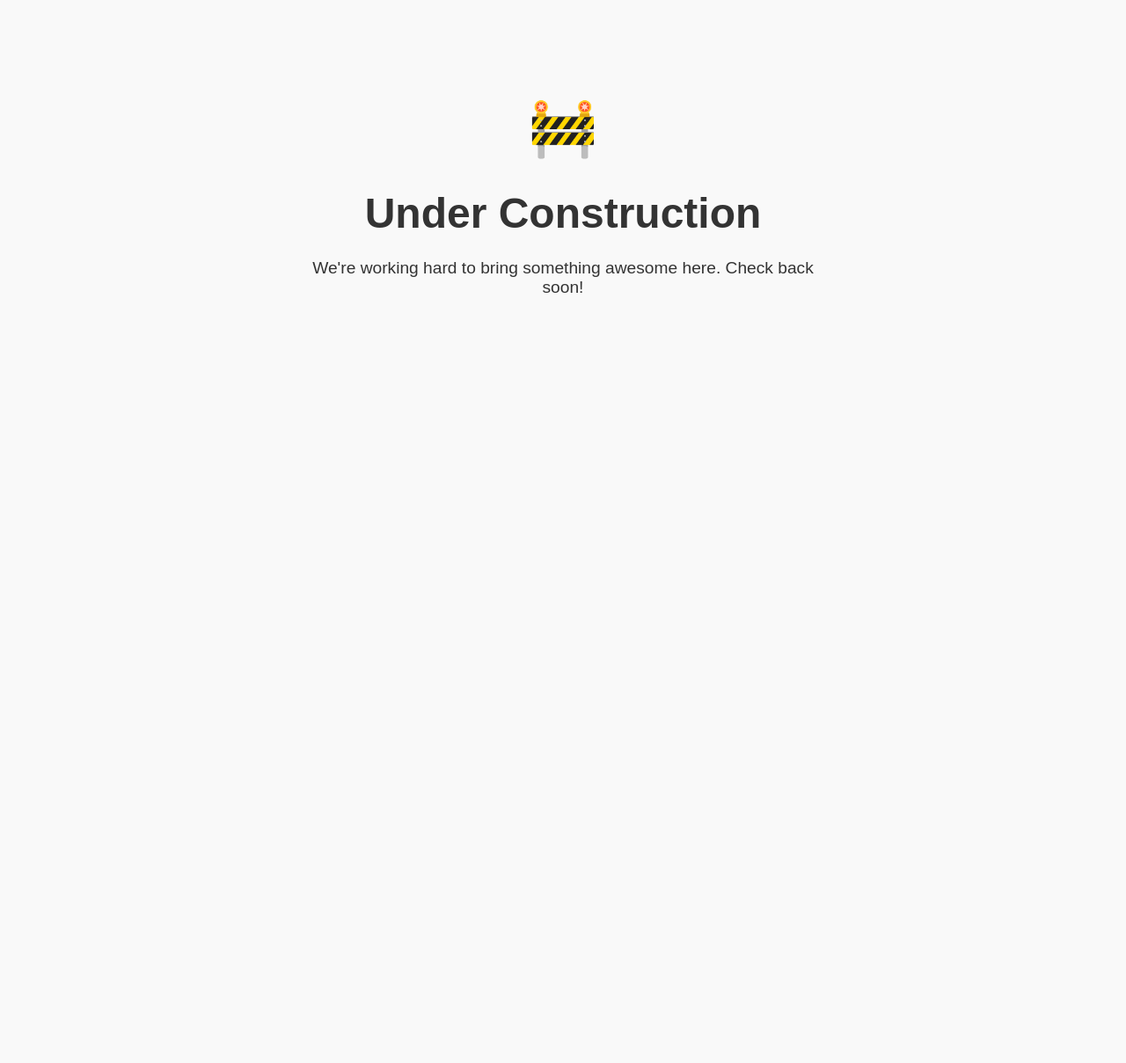
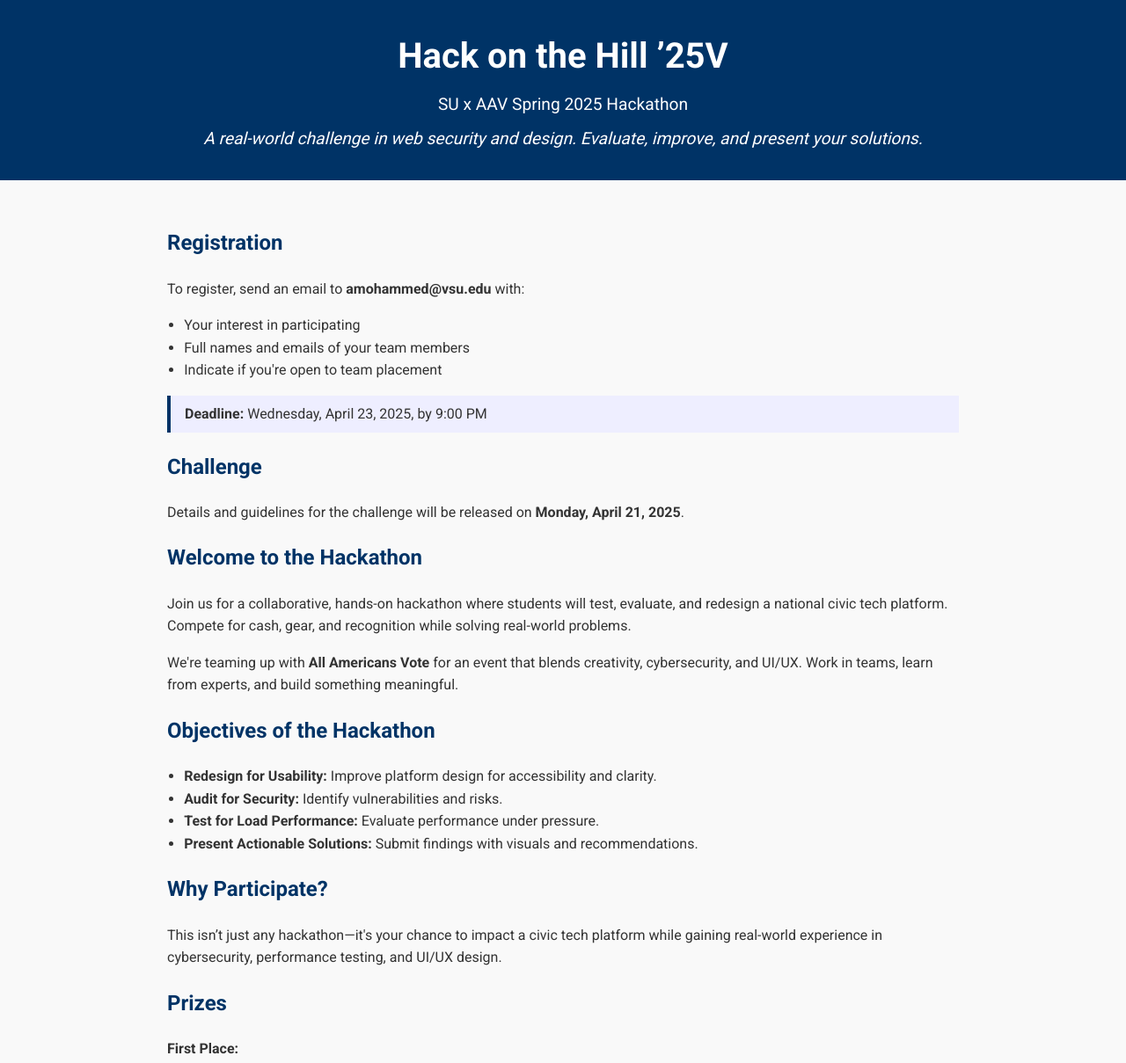
Before and after one commit to vsucyber/hackathonSpring2025, a plain HTML site: page index.html in a window 1280 px wide. Shown: the top 1209 px of the page at 88% size. Before the commit the page ends 800 px from the top, so only its background shows below. Drawn offline with Linux system fonts and the light colour scheme.

Commit message:
Update index.html

```diff
--- a/index.html
+++ b/index.html
@@ -1,39 +1,131 @@
 <!DOCTYPE html>
 <html lang="en">
 <head>
-  <meta charset="UTF-8">
-  <meta name="viewport" content="width=device-width, initial-scale=1">
-  <title>Site Under Construction</title>
+  <meta charset="UTF-8" />
+  <meta name="viewport" content="width=device-width, initial-scale=1.0" />
+  <title>Hack on the Hill '25V - VSU x AAV Spring Hackathon</title>
+  <link rel="stylesheet" href="https://fonts.googleapis.com/css2?family=Roboto:wght@400;700&display=swap">
   <style>
     body {
-      background-color: #f9f9f9;
-      font-family: Arial, sans-serif;
+      font-family: 'Roboto', sans-serif;
+      line-height: 1.6;
+      margin: 0;
+      padding: 0;
+      background: #f9f9f9;
       color: #333;
+    }
+    header {
+      background: #003366;
+      color: #fff;
+      padding: 2rem 1rem;
       text-align: center;
-      padding: 100px 20px;
     }
-    .container {
-      max-width: 600px;
+    header h1 {
+      margin: 0;
+      font-size: 2.5rem;
+    }
+    header p {
+      margin: 0.5rem 0 0;
+      font-size: 1.2rem;
+    }
+    section {
+      padding: 2rem 1rem;
+      max-width: 900px;
       margin: auto;
     }
-    h1 {
-      font-size: 3em;
-      margin-bottom: 0.5em;
+    h2 {
+      color: #003366;
     }
-    p {
-      font-size: 1.2em;
+    ul {
+      padding-left: 1.2rem;
     }
-    .emoji {
-      font-size: 4em;
-      margin-bottom: 20px;
+    .highlight {
+      background: #eef;
+      padding: 0.5rem 1rem;
+      border-left: 4px solid #003366;
+      margin: 1rem 0;
+    }
+    footer {
+      background: #003366;
+      color: #fff;
+      text-align: center;
+      padding: 1rem;
+      margin-top: 2rem;
     }
   </style>
 </head>
 <body>
-  <div class="container">
-    <div class="emoji">🚧</div>
-    <h1>Under Construction</h1>
-    <p>We're working hard to bring something awesome here. Check back soon!</p>
-  </div>
+  <header>
+    <h1>Hack on the Hill ’25V</h1>
+    <p>SU x AAV Spring 2025 Hackathon</p>
+    <p><em>A real-world challenge in web security and design. Evaluate, improve, and present your solutions.</em></p>
+  </header>
+
+  <section>
+    <h2>Registration</h2>
+    <p>To register, send an email to <strong>amohammed@vsu.edu</strong> with:</p>
+    <ul>
+      <li>Your interest in participating</li>
+      <li>Full names and emails of your team members</li>
+      <li>Indicate if you're open to team placement</li>
+    </ul>
+    <p class="highlight"><strong>Deadline:</strong> Wednesday, April 23, 2025, by 9:00 PM</p>
+
+    <h2>Challenge</h2>
+    <p>Details and guidelines for the challenge will be released on <strong>Monday, April 21, 2025</strong>.</p>
+
+    <h2>Welcome to the Hackathon</h2>
+    <p>Join us for a collaborative, hands-on hackathon where students will test, evaluate, and redesign a national civic tech platform. Compete for cash, gear, and recognition while solving real-world problems.</p>
+    <p>We're teaming up with <strong>All Americans Vote</strong> for an event that blends creativity, cybersecurity, and UI/UX. Work in teams, learn from experts, and build something meaningful.</p>
+
+    <h2>Objectives of the Hackathon</h2>
+    <ul>
+      <li><strong>Redesign for Usability:</strong> Improve platform design for accessibility and clarity.</li>
+      <li><strong>Audit for Security:</strong> Identify vulnerabilities and risks.</li>
+      <li><strong>Test for Load Performance:</strong> Evaluate performance under pressure.</li>
+      <li><strong>Present Actionable Solutions:</strong> Submit findings with visuals and recommendations.</li>
+    </ul>
+
+    <h2>Why Participate?</h2>
+    <p>This isn’t just any hackathon—it's your chance to impact a civic tech platform while gaining real-world experience in cybersecurity, performance testing, and UI/UX design.</p>
+
+    <h2>Prizes</h2>
+    <p><strong>First Place:</strong></p>
+    <ul>
+      <li>$300/each (Team of 2)</li>
+      <li>$250/each (Team of 3)</li>
+      <li>$200/each (Team of 4)</li>
+      <li>+ Gadgets: drones, mechanical keyboards, headsets, and more</li>
+    </ul>
+    <p><strong>Bonus:</strong> Present in Taiwan on May 16, 2025</p>
+    <p><strong>Second Place:</strong> $200–$125 each + Gadgets</p>
+    <p><strong>Third Place:</strong> $100–$65 each + Gadgets</p>
+
+    <h2>Judging Criteria</h2>
+    <p>Projects will be evaluated based on:</p>
+    <ul>
+      <li>Performance testing</li>
+      <li>Security findings</li>
+      <li>UI/UX improvements</li>
+      <li>Quality of the final report</li>
+    </ul>
+    <p><em>*Full Judging Rubric and source code access available April 22, 2025</em></p>
+
+    <h2>Frequently Asked Questions (FAQ)</h2>
+    <p><strong>Who can participate?</strong> All VSU students, all majors welcome.</p>
+    <p><strong>Do I need a team?</strong> Yes, but we can help connect you if needed.</p>
+    <p><strong>Max team size?</strong> Up to 4 members.</p>
+    <p><strong>New to hackathons?</strong> No worries! This is a learning opportunity.</p>
+    <p><strong>Is it virtual or in-person?</strong> Hybrid: virtual early in the week, in-person Thursday & Friday.</p>
+    <p><strong>Meals?</strong> Yes—meals and snacks provided during in-person sessions.</p>
+    <p><strong>What to bring?</strong> Laptop, headphones, comfy clothes, and good vibes!</p>
+
+    <h2>Contact Us</h2>
+    <p>For more information, email: <a href="mailto:amohammed@vsu.edu">amohammed@vsu.edu</a> or <a href="mailto:mrais@vsu.edu">mrais@vsu.edu</a></p>
+  </section>
+
+  <footer>
+    <p>&copy; 2025 Virginia State University & All Americans Vote | Hack on the Hill ’25V</p>
+  </footer>
 </body>
 </html>
```
